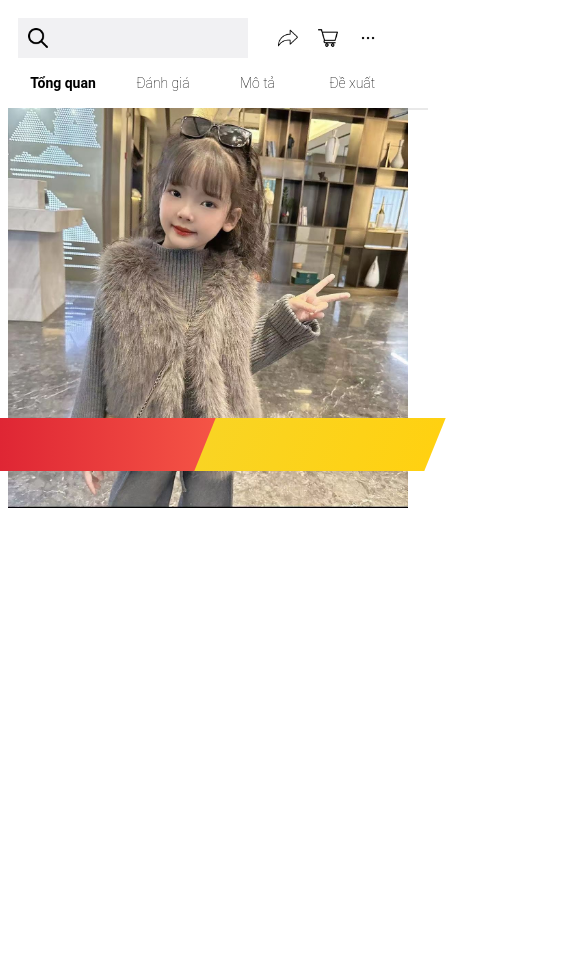
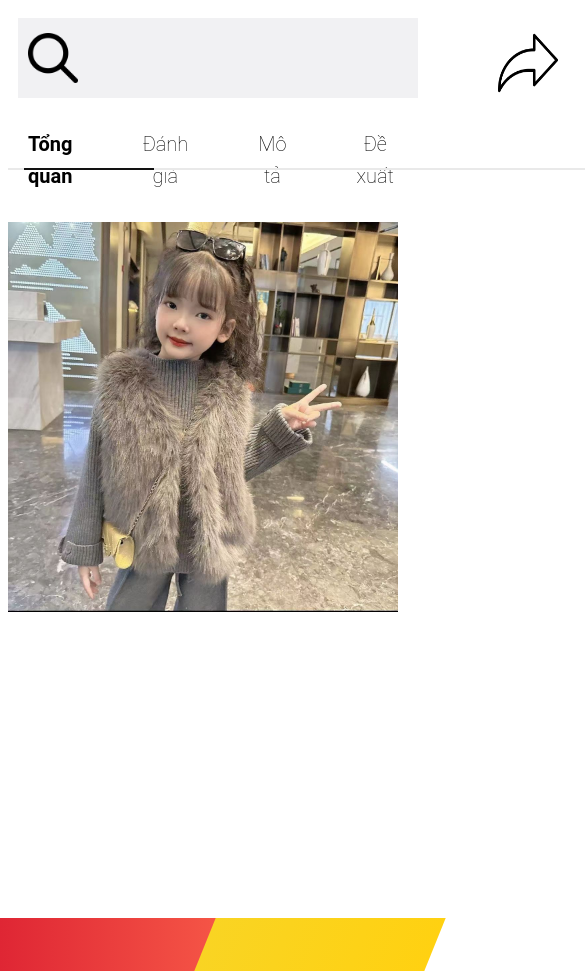
Before and after one commit to ikurina/shop1, a plain HTML site: page index.html in a window 390 px wide. Shown: the top 971 px of the page, 585 px wide, since content can reach past the window. Before the commit the page ends 844 px from the top, so only its background shows below. Drawn offline with Linux system fonts and the light colour scheme.

Commit message:
Add files via upload

```diff
--- a/landingpag.css
+++ b/landingpag.css
@@ -3,6 +3,7 @@
     width: 100%;
     height: 100%;
     overflow: hidden;
+    top: 500px;
 }
 
 .ladi-element{
@@ -13,32 +14,35 @@
 #container1{
     display: flex;
     padding: 10px;
+    width: 100%;
+    height: 80px;
 }
 
 #head-item1{
     display: flex;
-    padding-left: 260px;
+    padding-left: 480px;
     padding-top: 10px;
-    gap: 20px;
+    gap: 40px;
 }
 
 #box1 > .search-box{
 position: absolute;
-width: 230px;
-height: 40px;
+width: 400px;
+height: 80px;
 overflow: hidden;
 background-color: rgb(241, 241, 243);
 z-index: -1;
 }
 
 #search-item1 {
-    width: 20px;
-    padding-top: 10px;
+    width: 50px;
+    padding-top: 15px;
     padding-left: 10px;
 }
 
 #item-left {
-    width: 20px;
+    width: 60px;
+    height: auto;
 
 }
 
@@ -50,20 +54,20 @@ z-index: -1;
 
 .headline2 {
     display: flex;
-    gap: 35px;
+    gap: 70px;
     padding-left: 20px;
 }
 
 #line1 {
-    top: 100px;
+    top: 160px;
     left: 0px;
-    width: 420px;
+    width: 768px;
 }
 
 #line2 {
-    top: 100px;
+    top: 160px;
     left: 16px;
-    width: 83px;
+    width: 130px;
 }
 
 #line1 > .line-head {
@@ -96,17 +100,16 @@ z-index: -1;
     position: relative;
 }
 
-
 .title1 {
-    width: 74px;
+    width: 120px;
 }
 
 .title2 {
-    width: 63px;
+    width: 120px;
 }
 
 .title-headline1 {
-    font-size: 14px;
+    font-size: 20px;
     font-weight: bold;
     line-height: 1.6;
     color: rgb(0, 0, 0);
@@ -114,7 +117,7 @@ z-index: -1;
 }
 
 .title-headline2 {
-    font-size: 14px;
+    font-size: 20px;
     line-height: 1.6;
     font-weight: lighter;
     text-align: center;
@@ -122,15 +125,59 @@ z-index: -1;
 
 /* Image san pham*/
 #product1 {
-    width: 400px;
+    width: 100%;
     position: absolute;
+    padding-top: 10px;
+    z-index: -1;
+    max-width: 768px;
+    max-height: auto;
+}
+
+#container2 {
 }
 
 body {
     font-family: Roboto, sans-serif;
 }
 
+#headline3 {
+    display: flex;
+    position: relative;
+    padding-left: 90px;
+    top: 740px;
+}
+
+.head-item2 {
+    position: relative;
+    width: 30px;
+    height: 30px;
+}
+
+#item-rotate {
+    position: absolute;
+    width: 30px;
+    top: 10px;
+
+}
+
+.headline-group {
+    color: white;
+    position: absolute;
+
+}
 
 div{
     display: block;
 }
+
+@media (max-width: 768px) {
+    /* Các quy tắc CSS dành cho màn hình có chiều rộng tối đa 768px */
+    body {
+        font-size: 18px;
+    }
+
+
+    .container {
+        width: 90%;
+    }
+}
```
